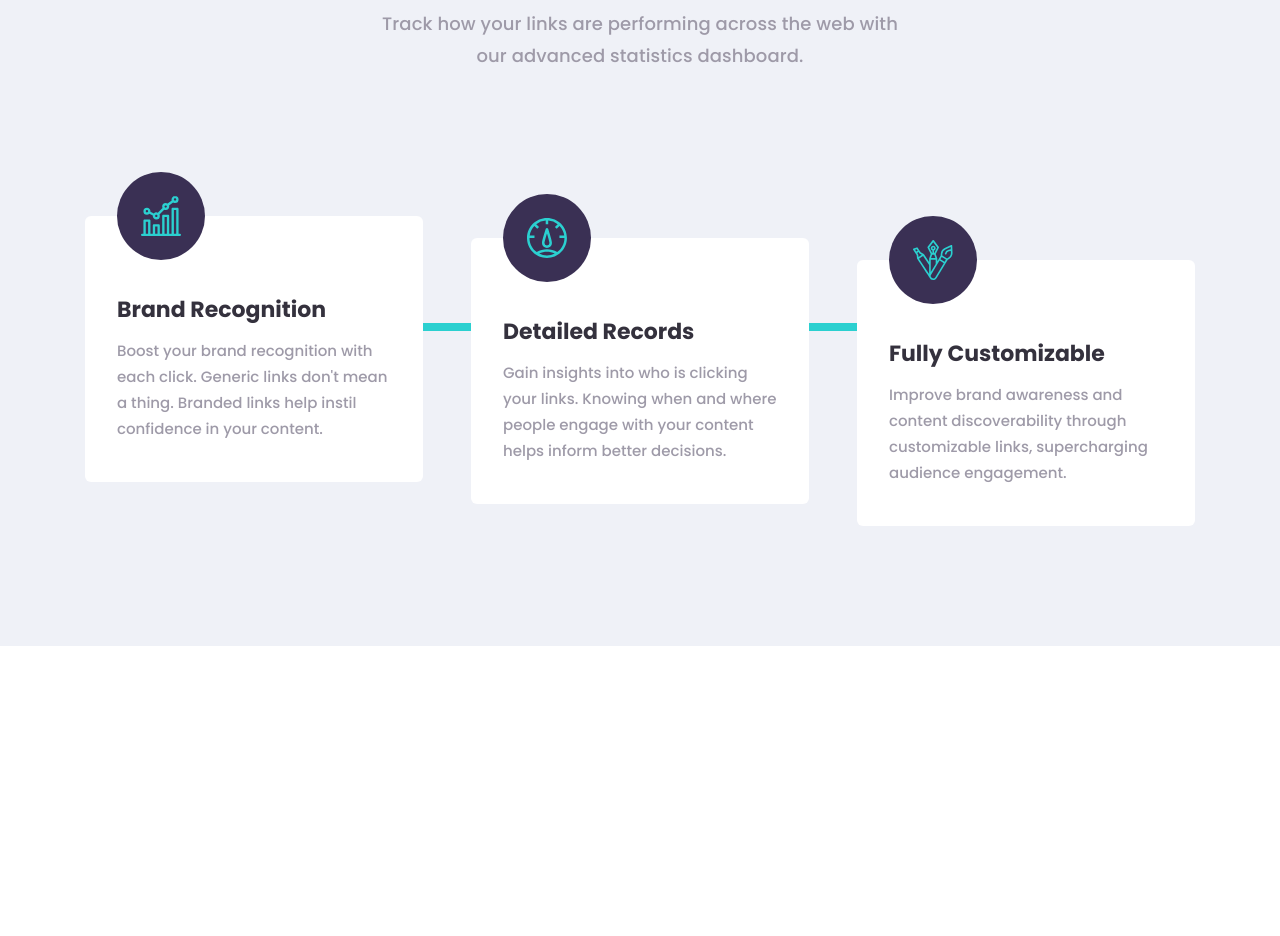
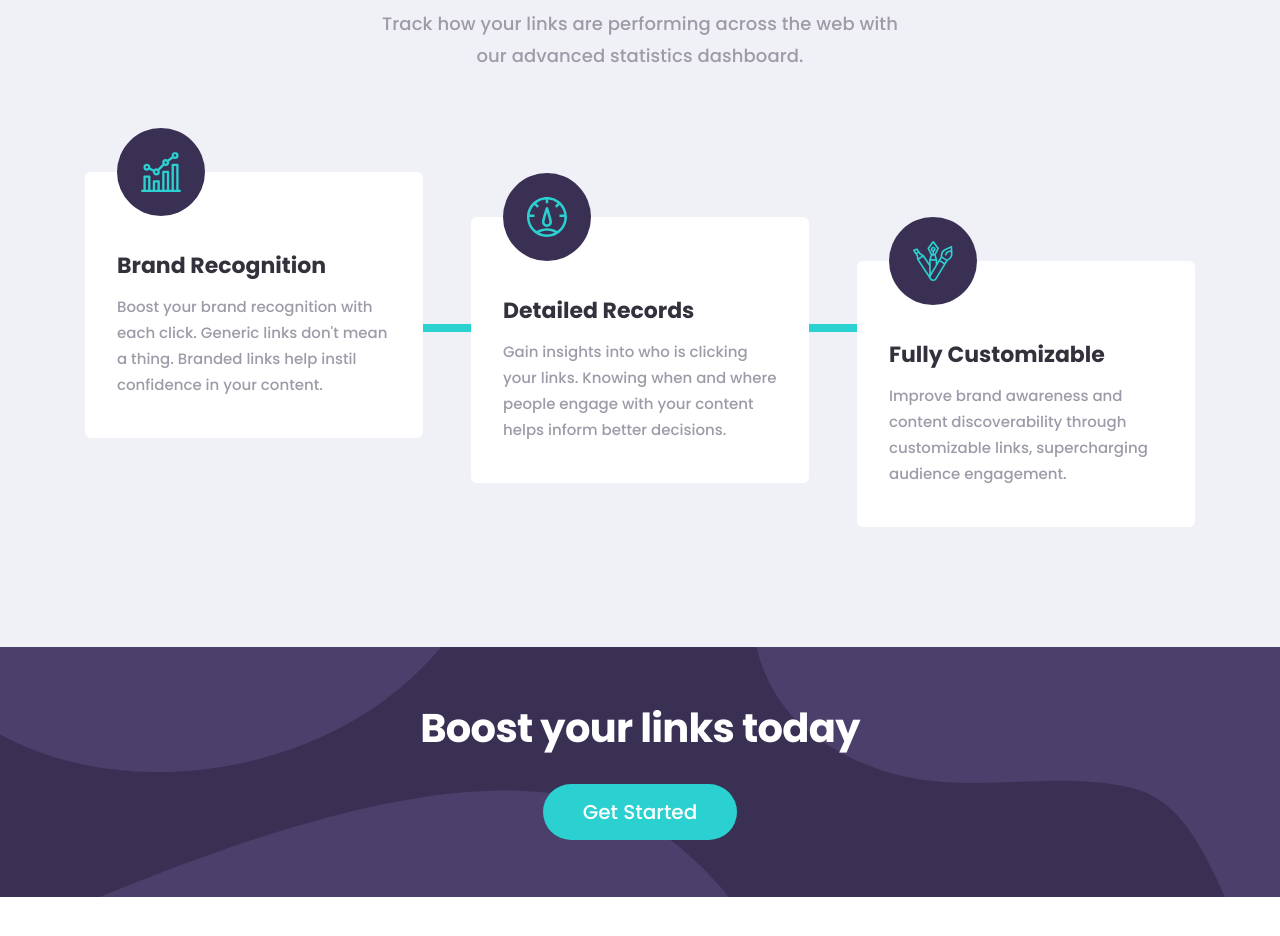
Before and after one commit to vanderms/shortly-url-shortening-api, a Next.js app: page / in a window 1280 px wide. Shown: the part 1080-2016 px from the top of the page. After the commit the page ends 1977 px from the top, so only its background shows below. Built offline with nearby package versions, Linux system fonts and the light colour scheme.

Commit message:
implemented call to action section responsive design

```diff
--- /dev/null
+++ b/components/buttons/action-link/action-link.tsx
@@ -0,0 +1,17 @@
+import { ReactNode } from "react";
+import Link from "next/link";
+
+export const ActionLink: React.FC<{ href: string; children: React.ReactNode }> = (
+  props
+) => {
+  return (
+    <Link href={props.href}>
+      <a
+        className={`grid place-items-center text-white text-xl w-max h-14 px-10
+             bg-primary rounded-full hover:bg-primary-hover mx-auto lg:mx-0`}
+      >
+        {props.children}
+      </a>
+    </Link>
+  );
+};
--- /dev/null
+++ b/components/sections/call-to-action/call-to-action.tsx
@@ -0,0 +1,19 @@
+import { useId } from "react";
+import { ActionLink } from "components/buttons/action-link/action-link";
+
+export const CallToActionSection: React.FC = () => {
+  const titleId = useId();
+
+  return (
+    <section aria-labelledby={titleId} className="bg-bgdark py-[5.625rem] vn__boost-pattern relative lg:py-[3.5625rem]">
+      <div className="container flex flex-col gap-4 items-center relative z-10 lg:gap-8">
+        <h2 className="vn__sm-title-md lg:vn__lg-title-md !text-white">
+          Boost your links today
+        </h2>
+        <div>
+          <ActionLink href="/">Get Started</ActionLink>
+        </div>
+      </div>
+    </section>
+  );
+};
--- a/components/sections/hero/hero.tsx
+++ b/components/sections/hero/hero.tsx
@@ -1,4 +1,5 @@
 import Link from "next/link";
+import { ActionLink } from "components/buttons/action-link/action-link";
 
 export const HeroSection: React.FC = () => {
   return (
@@ -13,14 +14,9 @@ export const HeroSection: React.FC = () => {
             Build your brand&apos;s recognition and get detailed insights on how your links
             are performing.
           </p>
-          <Link href="/">
-            <a
-              className={`grid place-items-center text-white text-xl w-max h-14 px-10
-             bg-primary rounded-full hover:bg-primary-hover mt-8 mx-auto lg:mx-0 lg:mt-10`}
-            >
-              Get Started
-            </a>
-          </Link>
+          <div className="mt-8 lg:mt-10">
+            <ActionLink href="/">Get Started</ActionLink>
+          </div>
         </header>
       </div>
     </section>
--- a/components/sections/statistics/statistics.tsx
+++ b/components/sections/statistics/statistics.tsx
@@ -17,22 +17,22 @@ export const StatisticsSection: React.FC = () => {
         </header>
         <div className="mt-12 relative lg:mt-14">
           <div className="vn__statistics-pattern absolute inset-0 grid place-items-center"></div>
-          <ul className="flex flex-col items-center gap-12 relative z-10 lg:flex-row">
-            <li>
+          <ul className="flex flex-col items-center gap-12 relative z-10 lg:flex-row lg:h-[24.9375rem]">
+            <li className="lg:self-start">
               <StatisticsCard
                 icon="/assets/icon-brand-recognition.svg"
                 title="Brand Recognition"
                 description="Boost your brand recognition with each click. Generic links don't mean a thing. Branded links help instil confidence in your content."
               />
             </li>
-            <li className="lg:mt-11">
+            <li className="">
               <StatisticsCard
                 icon="/assets/icon-detailed-records.svg"
                 title="Detailed Records"
                 description="Gain insights into who is clicking your links. Knowing when and where people engage with your content helps inform better decisions."
               />
             </li>
-            <li className="lg:mt-[5.5rem]">
+            <li className="lg:self-end">
               <StatisticsCard
                 icon="/assets/icon-fully-customizable.svg"
                 title="Fully Customizable"
--- a/pages/index.tsx
+++ b/pages/index.tsx
@@ -5,6 +5,7 @@ import { HeroSection } from "components/sections/hero/hero";
 import { ShortenerSection } from "components/sections/shortener/shortener";
 import { ShortenerContextProvider } from "services/contexts/shortener-context";
 import { StatisticsSection } from "components/sections/statistics/statistics";
+import { CallToActionSection } from "components/sections/call-to-action/call-to-action";
 
 const Home: NextPage = () => {
   const name = "Shortly - more than just shorter links";
@@ -26,12 +27,13 @@ const Home: NextPage = () => {
           <title>{title}</title>
         </Head>
         <Navbar />
-        <main className="pb-[100vh]">
+        <main>
           <HeroSection />
           <ShortenerContextProvider>
             <ShortenerSection />
           </ShortenerContextProvider>
-          <StatisticsSection/>
+          <StatisticsSection />
+          <CallToActionSection/>
         </main>
       </div>
     </>
--- a/styles/index.css
+++ b/styles/index.css
@@ -140,6 +140,18 @@
   }
 }
 
+.vn__boost-pattern::before {
+  @apply absolute inset-0 bg-center bg-no-repeat bg-cover;
+  content: "";
+  background-image: url("/assets/bg-boost-mobile.svg");
+}
+
+@media screen(lg) {
+  .vn__boost-pattern::before {
+    background-image: url("/assets/bg-boost-desktop.svg");
+  }
+}
+
 .vn__statistics-pattern::before {
   content: "";
   display: block;
```
